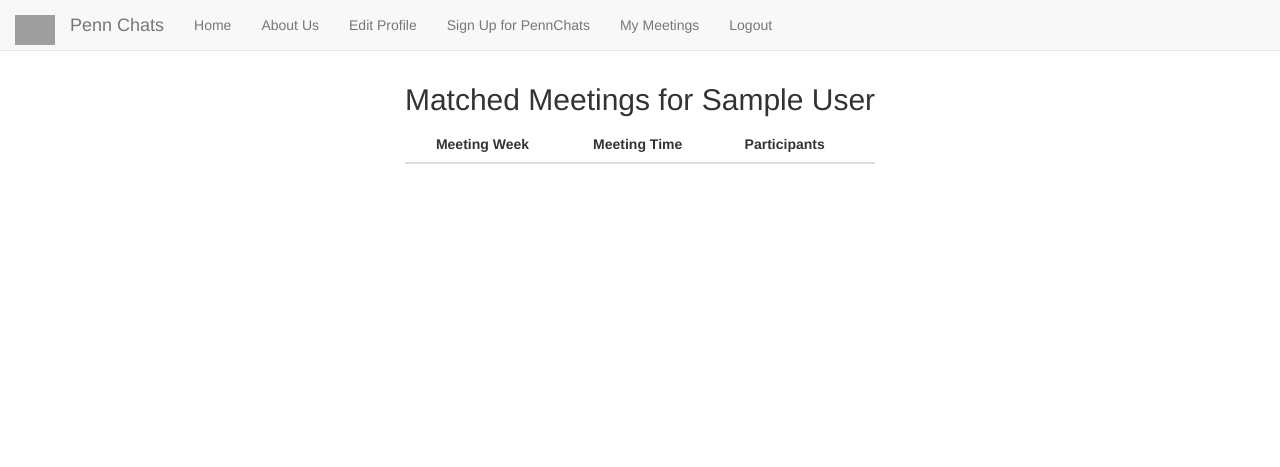
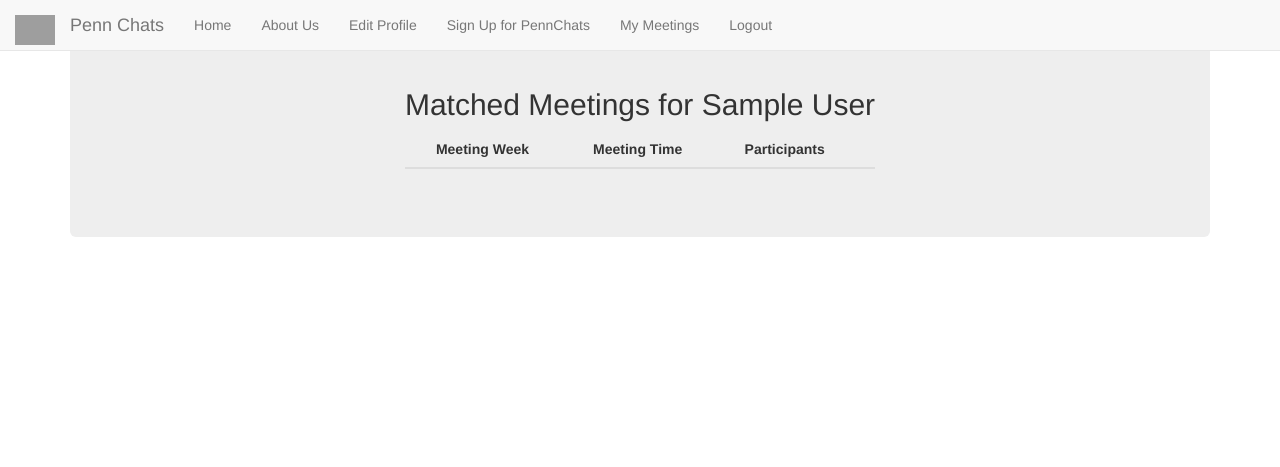
Before and after one commit to emensahb/PennChats, a Flask app: page /my_meetings in a window 1280 px wide. Shown: the top 467 px of the page. Run offline with Flask 2, Linux system fonts and the light colour scheme; the visitor is signed in with stand-in values (Sample User, id 1); data comes from the database, SQL or seed files in the repository; data that the repository does not hold is empty; parts of the project's set-up code (start-up, migrations or seed data) failed here and were passed over; some libraries are stand-ins or nearby versions; grey boxes are pictures that could not be loaded.

Commit message:
edits to my_meetings and results.html

```diff
--- a/pennchatsproject/templates/my_meetings.html
+++ b/pennchatsproject/templates/my_meetings.html
@@ -2,9 +2,10 @@
 
 {% block title %} My Meetings {% endblock %}
 
-{% block head %} ooo {% endblock %}
+{% block content %}
+<div class="jumbotron">
+  <div class="container">
 
-{% block content %}
     <div style="text-align: center;">
       <div style="display: inline-block; text-align: left;">
 
@@ -37,5 +38,8 @@
 
       </div>
     </div>
+  </div>
+
+</div>
 
 {% endblock %}
```
Also changed, not shown: pennchatsproject/templates/results.html (+4 -3 lines). Lines whose indentation alone changed are shown as unchanged.
